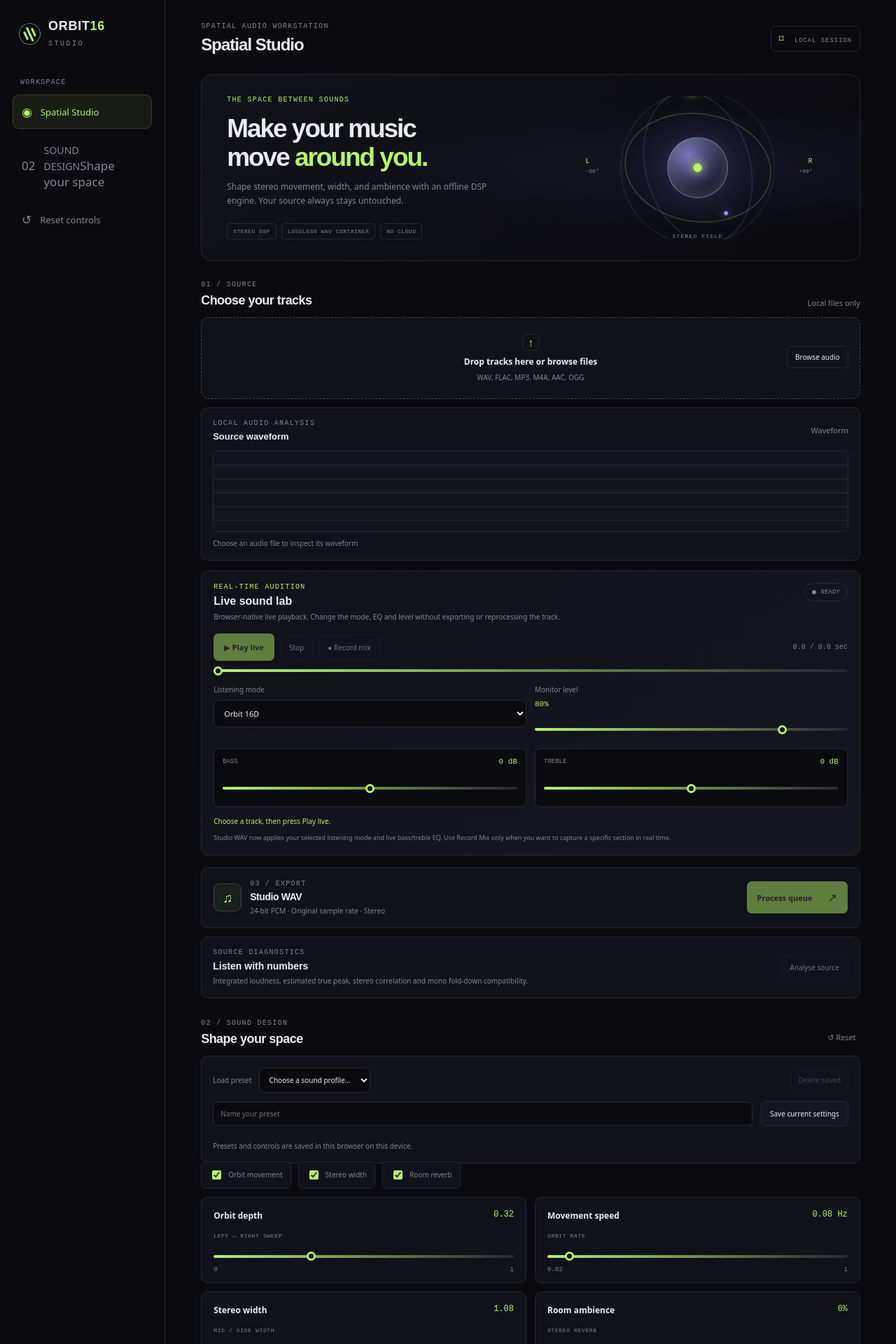
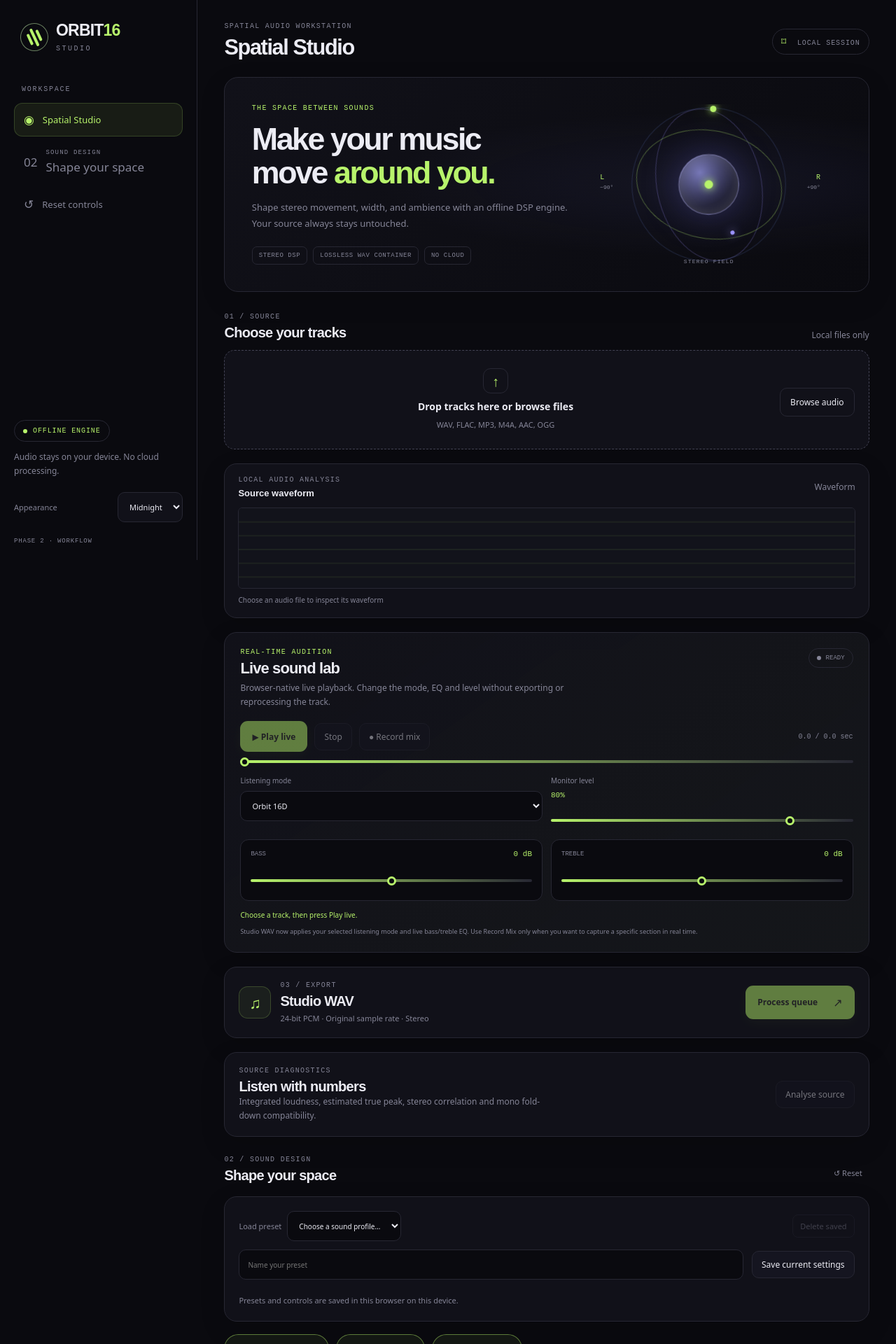
Before and after one commit to akash098p/Orbit16, a React (Vite) app in the folder frontend/: page / in a window 1280 px wide. Shown: the top 1920 px of the page at 70% size. Built offline with nearby package versions, Linux system fonts and the light colour scheme.

Commit message:
Polish Orbit16 Studio workstation layout and responsive controls

```diff
--- a/frontend/src/styles.css
+++ b/frontend/src/styles.css
@@ -57,3 +57,91 @@
 @keyframes listener-breathe{0%,100%{transform:scale(1);box-shadow:0 0 38px rgba(126,123,255,.18),inset 0 0 18px rgba(255,255,255,.12)}50%{transform:scale(1.055);box-shadow:0 0 58px rgba(126,123,255,.34),inset 0 0 22px rgba(255,255,255,.2)}}
 @keyframes listener-glow{0%,100%{transform:scale(.9);box-shadow:0 0 12px var(--accent)}50%{transform:scale(1.18);box-shadow:0 0 25px var(--accent)}}
 @media(prefers-reduced-motion:reduce){.orbit-one,.orbit-two,.orbit-three,.orbit-track,.orbit-core,.core-dot{animation:none!important}}
+
+
+/* Orbit16 Studio — refined workstation UI */
+.app-shell{--radius-lg:18px;--radius-md:13px;--shadow-panel:0 12px 36px rgba(0,0,0,.14);font-size:14px}
+.sidebar{width:282px;padding:30px 20px 22px;position:sticky;top:0;height:100vh;overflow-y:auto;z-index:5}
+.brand{padding-bottom:46px}
+.brand strong{font-size:23px;letter-spacing:-.035em}
+.brand-mark{width:40px;height:40px}
+.brand-mark span{height:17px;width:4px}.brand-mark span:nth-child(2){height:27px}
+.side-section-label{font-size:10px;letter-spacing:.18em;padding-bottom:14px}
+.side-link{width:100%;min-height:48px;padding:12px 13px;gap:12px;border-radius:12px;line-height:1.3;transition:background .18s,border-color .18s,color .18s}
+.side-link:hover{background:var(--panel);border-color:var(--border);color:var(--text)}
+.side-link-copy{display:flex;flex-direction:column;gap:5px;min-width:0}
+.side-link-copy small{font:9px 'DM Mono',monospace;letter-spacing:.13em;color:var(--muted)}
+.side-link-copy strong{font-size:13px;font-weight:600;letter-spacing:0;color:inherit}
+.sidebar-bottom p{font-size:12px;line-height:1.65;max-width:210px}
+.main-content{width:min(100%,1500px);padding:32px clamp(20px,3vw,52px) 24px;margin:0 auto}
+.topbar{margin-bottom:24px;align-items:center}
+.topbar h1{font-size:clamp(25px,2.4vw,34px);letter-spacing:-.045em;margin:7px 0 0}
+.local-tag,.offline-pill{border-radius:999px;padding:9px 12px;font-size:10px;letter-spacing:.09em}
+.hero{border-radius:20px;min-height:245px;padding:clamp(24px,3vw,42px);margin-bottom:30px;box-shadow:var(--shadow-panel)}
+.hero h2{font-size:clamp(30px,3.5vw,46px);letter-spacing:-.055em;line-height:1.06;margin:15px 0}
+.hero p{font-size:13px;line-height:1.75;max-width:480px}
+.hero-tags{gap:8px;flex-wrap:wrap}.hero-tags span{border-radius:7px;padding:7px 9px;font-size:9px}
+.section-heading{margin:27px 0 13px;align-items:end}
+.section-heading h3,.analysis-head h3,.preview-panel h3,.export-info h3{font-size:20px;letter-spacing:-.035em;margin:6px 0 0}
+.subtle{font-size:12px}
+.drop-zone{min-height:126px;border-radius:15px;padding:25px 170px 25px 24px;gap:9px;transition:border-color .18s,background .18s,transform .18s;position:relative}
+.drop-zone:hover,.drop-zone.dragging{background:rgba(183,243,107,.045);border-color:var(--accent)}
+.upload-icon{width:36px;height:36px;border-radius:11px;display:grid;place-items:center;font-size:20px}
+.drop-main{font-size:14px;font-weight:650}
+.drop-sub{font-size:11px;line-height:1.5;overflow-wrap:anywhere}
+.browse-button{border-radius:10px;padding:11px 14px;font-size:12px;right:20px}
+.queue-panel,.waveform-panel,.live-panel,.export-panel,.preview-panel,.analysis-panel,.preset-panel,.result-card{border-radius:var(--radius-lg);box-shadow:var(--shadow-panel)}
+.queue-panel,.analysis-panel,.preset-panel{padding:20px}
+.queue-head{margin-bottom:12px}
+.queue-item{padding:12px 0;gap:12px}
+.queue-file strong{font-size:12px;overflow-wrap:anywhere}
+.queue-file small,.queue-state{font-size:10px}
+.waveform-panel{margin:20px 0;padding:17px 19px}
+.live-panel{padding:22px;margin:20px 0;background:linear-gradient(145deg,var(--panel),color-mix(in srgb,var(--panel) 82%,var(--accent) 3%))}
+.live-head h3{font-size:22px;letter-spacing:-.04em;margin:5px 0}
+.live-head p,.analysis-head p{font-size:12px;line-height:1.65}
+.live-badge{border-radius:999px;padding:8px 11px}
+.live-transport{gap:10px;margin-top:18px}
+.live-panel input[type=range],.controls-grid input[type=range],input[type=range]{accent-color:var(--accent);cursor:pointer}
+button,.browse-button{transition:transform .15s,filter .15s,background .15s,border-color .15s}
+button:not(:disabled):active{transform:translateY(1px)}
+.primary-button{border-radius:11px;padding:13px 17px;font-size:12px;font-weight:700;min-height:44px;box-shadow:0 5px 18px rgba(183,243,107,.08)}
+.secondary-button{border-radius:10px;padding:10px 13px;font-size:12px}
+.live-modes select,.preset-load select,.theme-select select,.preset-save input{border-radius:10px;min-height:43px;padding:11px 12px}
+.live-eq>div{border-radius:12px;padding:14px}
+.export-panel{padding:20px;gap:18px;margin:18px 0;align-items:center}
+.export-info{gap:13px}
+.export-icon{width:46px;height:46px;border-radius:13px;display:grid;place-items:center;font-size:22px}
+.export-info p{font-size:11px;margin:5px 0 0}
+.export-actions{display:flex;gap:9px;flex-wrap:wrap;justify-content:flex-end}
+.preset-panel{margin:18px 0}
+.preset-load,.preset-save{gap:12px}
+.preset-panel label{font-size:11px;gap:8px}
+.preset-panel>p{font-size:11px;line-height:1.6;margin-bottom:0}
+.effect-bypasses{display:flex;gap:10px;flex-wrap:wrap;margin:16px 0}
+.effect-bypasses label{border:1px solid var(--border);background:var(--panel);border-radius:999px;padding:10px 13px;font-size:12px;display:flex;align-items:center;gap:8px;cursor:pointer;transition:border-color .18s}
+.effect-bypasses label:has(input:checked){border-color:rgba(183,243,107,.45);background:rgba(183,243,107,.06)}
+.effect-bypasses input{accent-color:var(--accent)}
+.controls-grid{gap:13px}
+.control-card{border-radius:14px;padding:19px}
+.control-card h4{font-size:13px}
+.control-card input{margin:16px 0 9px;width:100%}
+.reset-button,.text-button{font-size:11px;padding:8px 10px;border-radius:8px}
+.analysis-panel{margin-top:20px}
+.analysis-head{gap:18px;align-items:center}
+.metrics-grid{gap:10px;margin-top:18px}
+.metric{border-radius:12px;padding:15px}
+.metric span{font-size:9px;letter-spacing:.09em}
+.metric strong{font-size:20px;letter-spacing:-.03em}
+.status-line{font-size:11px;padding:10px 0}
+.progress-wrap{border:1px solid var(--border);border-radius:13px;background:var(--panel);padding:16px;margin:14px 0}
+.progress-track{height:6px;border-radius:999px;overflow:hidden}
+.progress-fill{border-radius:999px}
+.result-card{padding:16px;gap:14px;margin:12px 0}
+.result-file{min-width:0}.result-file strong{overflow-wrap:anywhere}
+.result-card audio{width:min(100%,420px)}
+footer{border-top:1px solid var(--border);margin-top:34px;padding-top:18px;font-size:9px;letter-spacing:.08em;gap:12px;flex-wrap:wrap}
+#sound-design{scroll-margin-top:24px}
+@media(max-width:900px){.sidebar{width:230px;padding:24px 14px}.main-content{padding:24px 20px}.hero{gap:16px}.hero h2{font-size:32px}}
+@media(max-width:680px){.app-shell{display:block}.sidebar{position:relative;width:100%;height:auto;min-height:0;padding:14px 16px;display:grid;grid-template-columns:1fr 1fr;gap:8px;border-right:0;border-bottom:1px solid var(--border)}.brand{grid-column:1/-1;padding:0 4px 10px}.side-section-label{display:none}.side-link{margin:0;min-height:44px}.side-link-copy small{font-size:8px}.sidebar-bottom{grid-column:1/-1;margin-top:8px;display:flex;align-items:center;gap:10px;flex-wrap:wrap}.sidebar-bottom p,.version{display:none}.theme-select{margin-left:auto}.main-content{padding:20px 14px}.hero{grid-template-columns:1fr;padding:22px;min-height:0}.orbit-visual{min-height:190px}.drop-zone{padding:20px;min-height:145px}.browse-button{position:static;margin-top:7px}.export-panel{align-items:flex-start;flex-direction:column}.export-actions{width:100%;justify-content:stretch}.export-actions button{flex:1}.analysis-head{align-items:flex-start;flex-direction:column}.metrics-grid{grid-template-columns:repeat(2,minmax(0,1fr))}.preset-save{flex-wrap:wrap}.preset-save input{min-width:0;flex:1}.live-panel{padding:16px}}
+@media(prefers-reduced-motion:reduce){*,*::before,*::after{scroll-behavior:auto!important;transition:none!important}}
```
